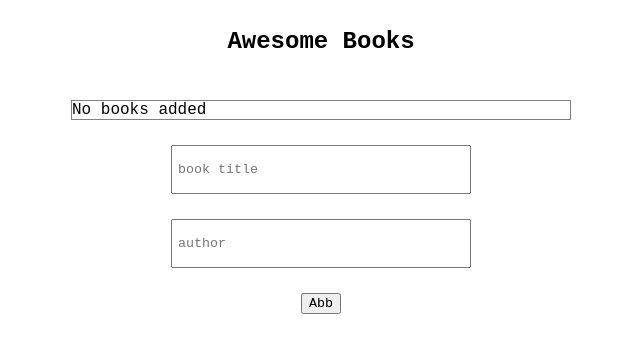
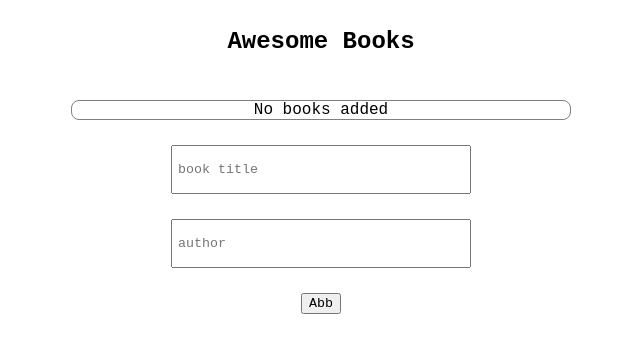
Before and after one commit to imranhossainemi/awesome_books, a website: page index.html in a window 1280 px wide. Shown: the whole page, without its empty margins (319-959 px from the left). Drawn offline with Linux system fonts and the light colour scheme.

Commit message:
Update main.css

```diff
--- a/main.css
+++ b/main.css
@@ -31,6 +31,8 @@ footer {
   display: flex;
   flex-direction: column;
   border: 1px solid hsl(0, 0%, 50%);
+  align-items: center;
+  border-radius: 8px;
 }
 
 .books .book-list .book {
```
